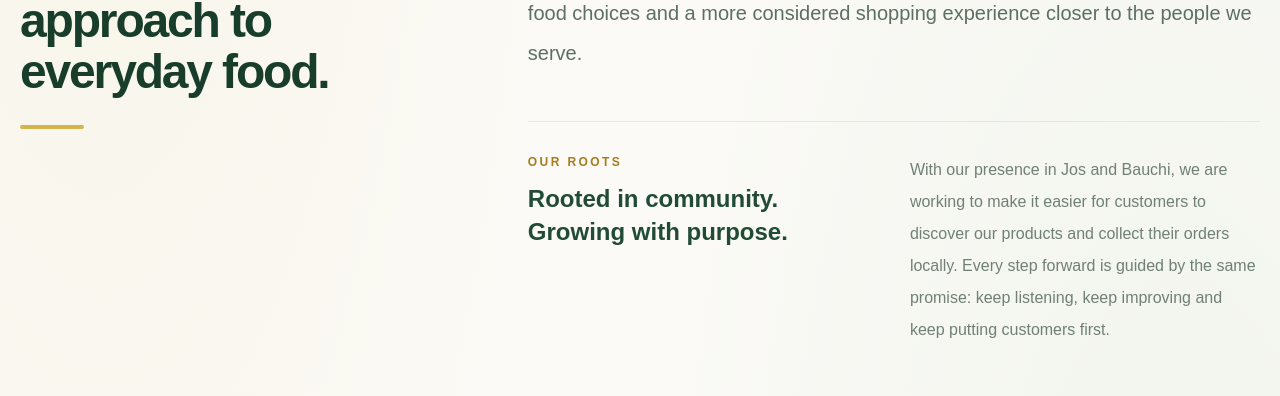
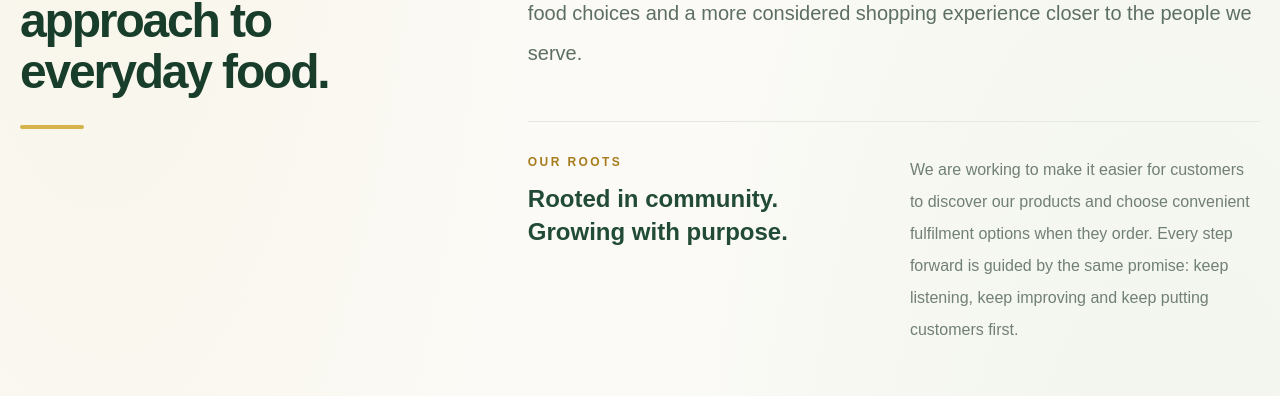
Before and after one commit to ecuisinefoods-collab/ecuisinefoods, a Next.js app: page /about in a window 1280 px wide. Shown: the part 1227-1623 px from the top of the page. Built offline with nearby package versions, Linux system fonts and the light colour scheme; no server answers; the database is empty.

Commit message:
Keep named pickup places visible only at checkout

```diff
--- a/src/app/about/page.tsx
+++ b/src/app/about/page.tsx
@@ -21,7 +21,7 @@ const defaults:Story={
  origin_title:"A thoughtful approach to everyday food.",
  origin_text:"At eCuisinefoods, our story is shaped by a simple belief: good food should come with care, clarity and a sense of trust. We are building a brand that brings useful food choices and a more considered shopping experience closer to the people we serve.",
  purpose_title:"Rooted in community. Growing with purpose.",
- purpose_text:"With our presence in Jos and Bauchi, we are working to make it easier for customers to discover our products and collect their orders locally. Every step forward is guided by the same promise: keep listening, keep improving and keep putting customers first.",
+ purpose_text:"We are working to make it easier for customers to discover our products and choose convenient fulfilment options when they order. Every step forward is guided by the same promise: keep listening, keep improving and keep putting customers first.",
  ceo_eyebrow:"A personal note",ceo_heading:"A message from our CEO",ceo_name:"",ceo_role:"Chief Executive Officer · eCuisinefoods",ceo_image:"",
  ceo_message:"To every customer, family and friend of eCuisinefoods,\n\nThank you for giving us a place in your everyday lives. We believe thoughtful food choices should be easier to discover, easier to understand and more convenient to enjoy. That belief guides the way we are building eCuisinefoods.\n\nOur promise is simple: to keep listening, to communicate honestly and to serve with care. We know trust is earned through the details — the information we share, the way we handle each order and the attention we give when someone needs help.\n\nWe are building this brand one thoughtful decision and one customer relationship at a time. Your trust is something we never take for granted.\n\nThank you for being part of our journey. We look forward to growing with you.\n\nWith gratitude,",
  team_eyebrow:"The people behind the promise",team_title:"Good people. One shared purpose.",
```
